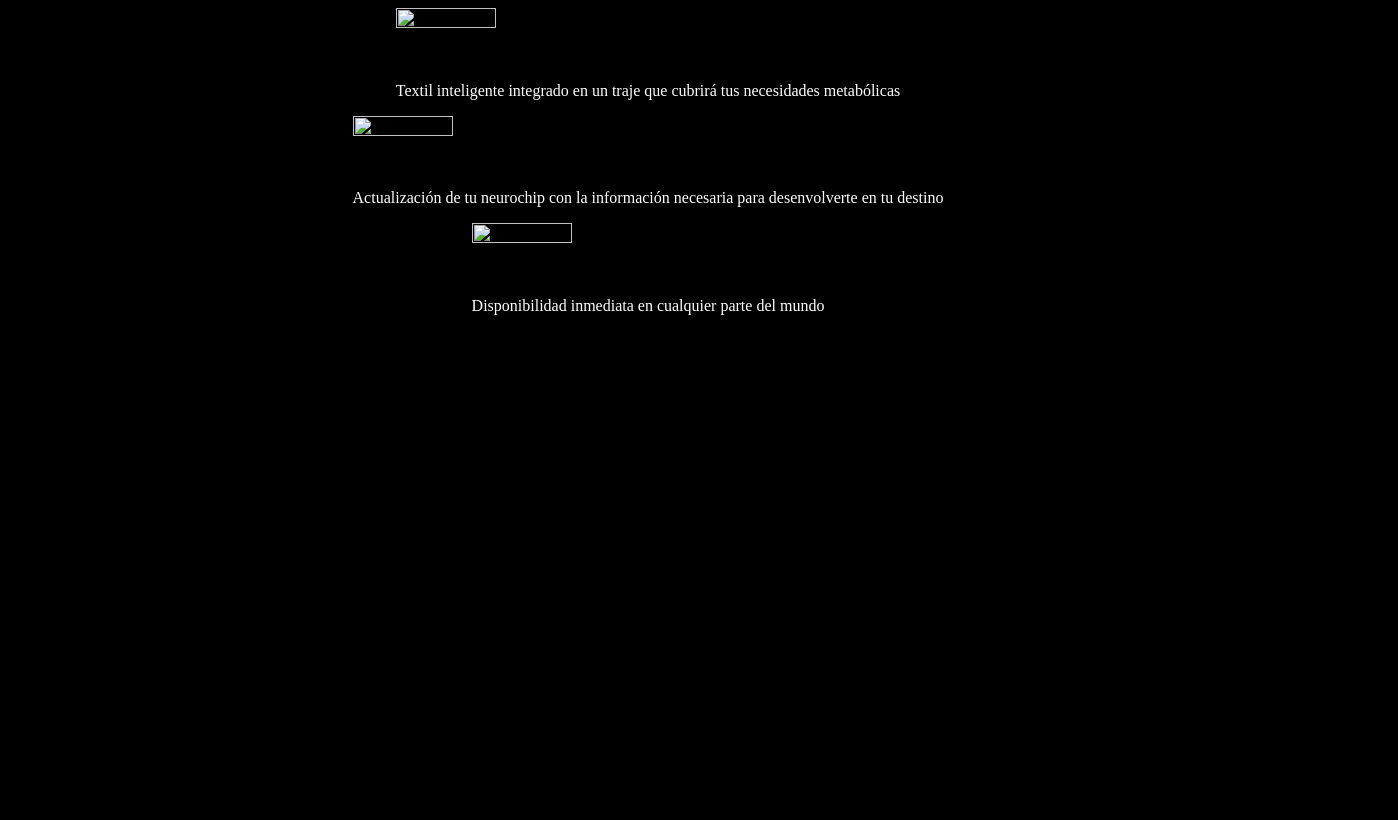
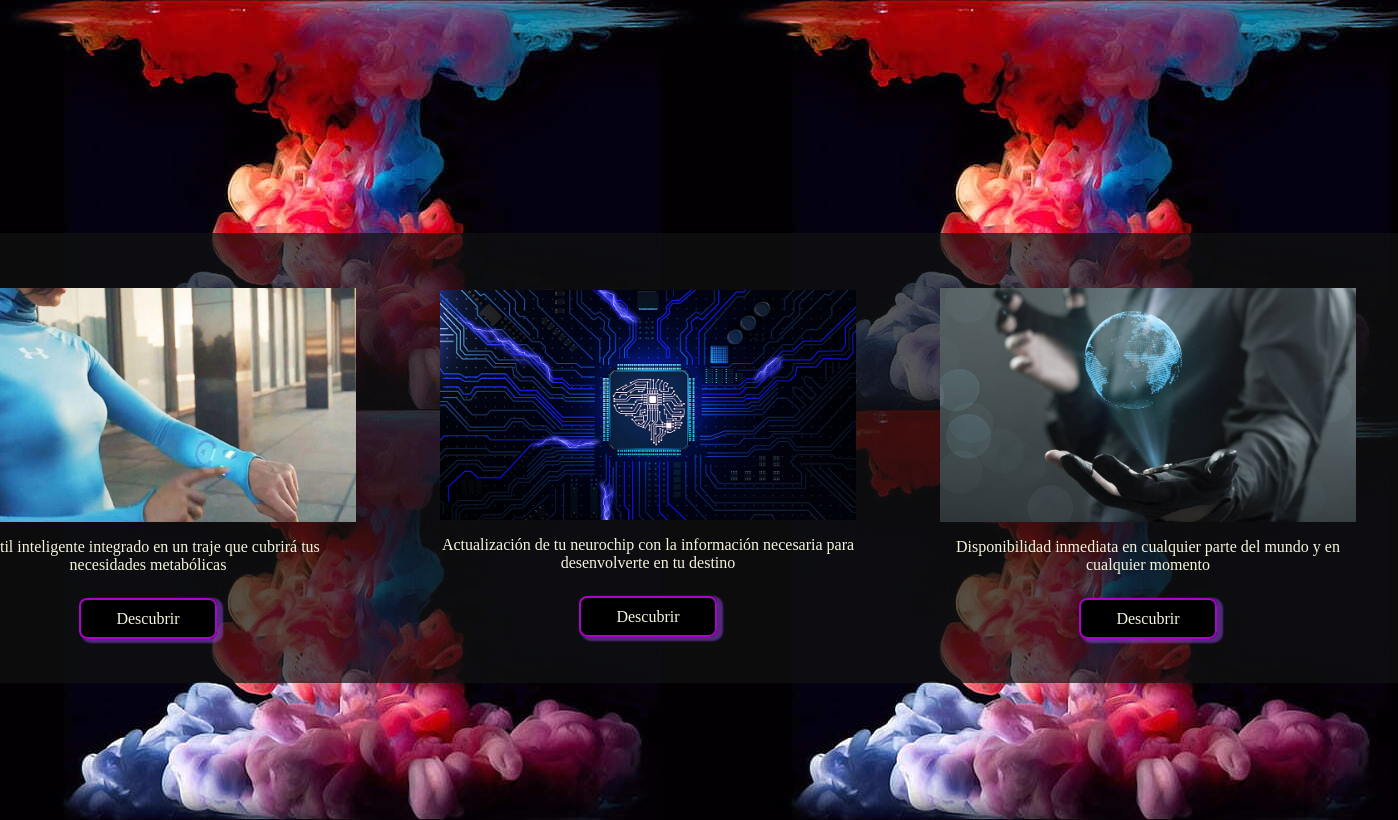
Before and after one commit to Dianab177/Landing-Futuro, a plain HTML site: page index.html in a window 1280 px wide. Shown: the top 820 px of the page, 1398 px wide, since content can reach past the window. Drawn offline with Linux system fonts and the light colour scheme.

Commit message:
added final

```diff
--- a/assets/styles/styles.css
+++ b/assets/styles/styles.css
@@ -1,17 +1,65 @@
 
 body{
-    color: beige;
-    background-color: black;
+    background-image: url("/Img/tinta.jpg");
+    color:beige;
+
+}
+
+
+main{
+    height: 900px ;
+    width: 100vw;
+    margin: 0;
+    display: flex;
+    justify-items: space-between;
+    justify-content: space-evenly;
+    align-items: center;
+    justify-content: center;
 }
 img{
-    width: 100px;
-    height: auto;
+    width: 416px;
+    height: 240px;
 }
+.txt{
+    width: 416px;
+    margin-bottom: 20px;
+
+}
+
 .banner1{
     display: flex;
+    width: 100 vw;
+    height: 450px;
+    justify-items: space-around;
+    align-items: center;
+    justify-content: center;
+
+    background-color: rgba(17, 18, 18, 0.7);
+
+}
+.content{
+    display: flex;
     flex-direction: column;
+    width: 500px;
+    height: 300px;
     align-items: center;
-    height: 1024px;
-    width: 100vw;
+    justify-content: center;
+    text-align: center;
+    justify-items: center;
+}
+
+
+
+.descubrir{
+    border: solid 2px #a905c6;
+    border-radius: 8px;
+    padding: 10px 35px;
+    margin: 30px 0;
+    box-shadow: 4px 2px 2px 2px rgba(156, 67, 239, 0.5);
+    cursor: pointer;
     background-color: black;
+    color:beige;
 }
+a{
+    text-decoration: none;
+}
--- a/index.html
+++ b/index.html
@@ -9,18 +9,21 @@
   </head>
   <body>
     <main>
-      <div class="banner1 transparent">
-        <div class="primero">
-          <div class="traje"><img width="416px" height="240px" src="Img/textil.jpg"></div>
-          <div class="txt.traje" style="color:#FFFFFF;"><center><p>Textil inteligente integrado en un traje que cubrirá tus necesidades metabólicas</p></center></div>
+      <div class="banner1">
+        <div class="content">
+          <img src="Img/textil.jpg">
+          <div class="txt"><p>Textil inteligente integrado en un traje que cubrirá tus necesidades metabólicas</p></div>
+          <div><a class="descubrir" href="#">Descubrir</a></div>
         </div>
-        <div class="segundo">
-          <div class="chip"><img width="416px" height="240px" src="/Img/chip.jpg"></div>
-          <div clas="txt.chip" style="color:#FFFFFF"><center><p>Actualización de tu neurochip con la información necesaria para desenvolverte en tu destino</p></center></div>
+        <div class="content">
+          <img src="/Img/chip.jpg">
+          <div class="txt"><p>Actualización de tu neurochip con la información necesaria para desenvolverte en tu destino</p></div>
+          <div><a class="descubrir" href="#">Descubrir</a></div>
         </div>
-        <div class="tercero">
-          <div class="dispositivo"><img width="416px" height="240px" src="/Img/dispositivo.jpg"></div>
-          <div class="txt.dispositivo" style="color:#FFFFFF"><center><p>Disponibilidad inmediata en cualquier parte del mundo</p></center></div>
+        <div class="content">
+          <img src="/Img/dispositivo.jpg">
+          <div class="txt"><p>Disponibilidad inmediata en cualquier parte del mundo y en cualquier momento</p></div>
+          <div><a class="descubrir" href="#">Descubrir</a></div>
         </div>
       </div>
     </main>
```
Also changed, not shown: Img/chip.jpg (added), Img/dispositivo.jpg (added), Img/textil.jpg (added), Img/tinta.jpg (added).
